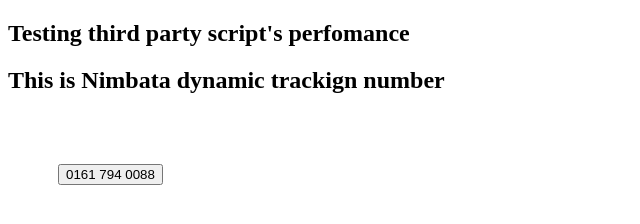
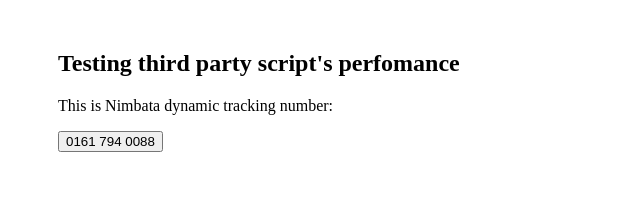
Before and after one commit to fbuireu/gatsby-script, a Gatsby site: page / in a window 1280 px wide. Shown: the whole page, without its empty margins (0-640 px from the left). Built offline with nearby package versions, Linux system fonts and the light colour scheme; Gatsby itself is replaced by a stand-in of ours.

Commit message:
Amended style

```diff
--- a/src/pages/index.js
+++ b/src/pages/index.js
@@ -1,10 +1,12 @@
 import * as React from 'react';
 
 const IndexPage = () => (
-  <section>
-    <h1>Testing third party script's perfomance</h1>
-    <h2>This is Nimbata dynamic trackign number</h2>
-    <button style={{ margin: `50px` }}>0161 794 0088</button>
+  <section style={{ margin: '50px' }}>
+    <h1 style={{ marginBottom: '20px' }}>
+      Testing third party script's perfomance
+    </h1>
+    <p>This is Nimbata dynamic tracking number:</p>
+    <button>0161 794 0088</button>
   </section>
 );
 
```
